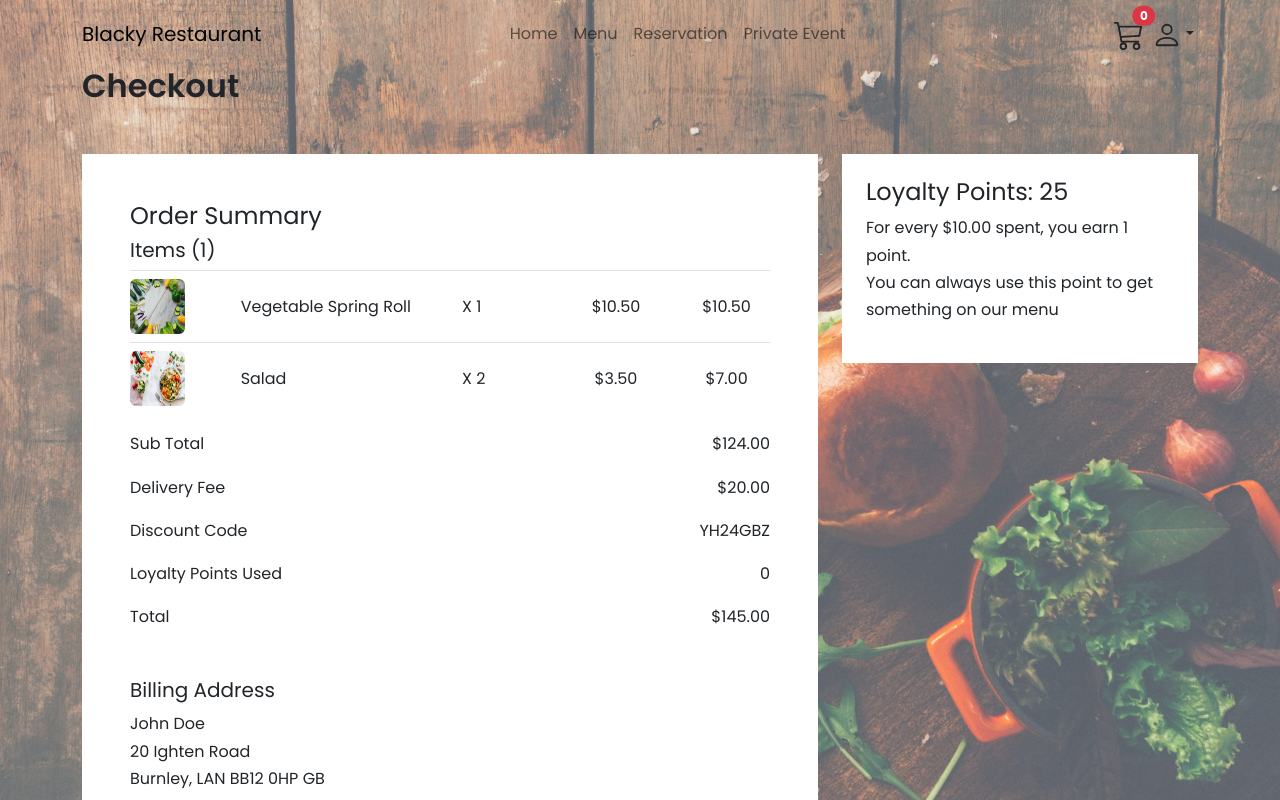
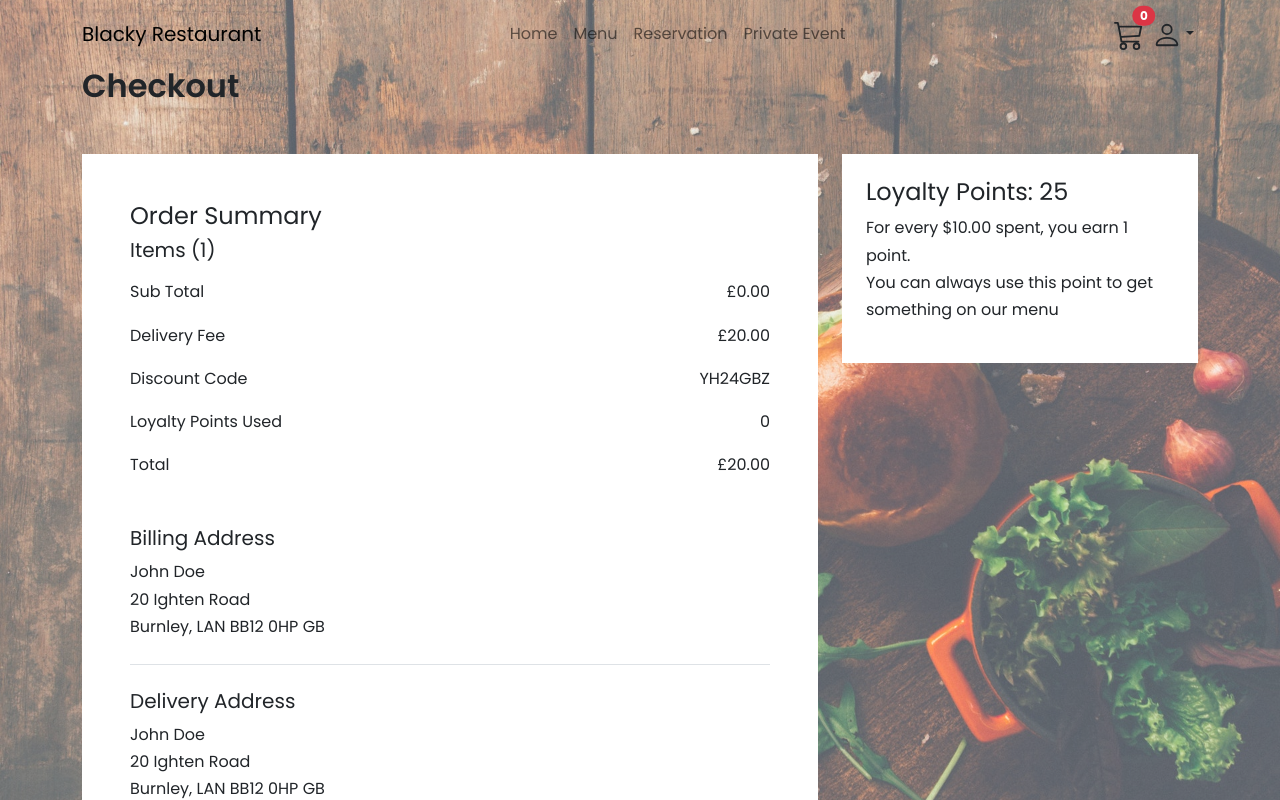
Before and after one commit to prinxtimson/project-galaxy-app, a React (Create React App) app: page /payment in a window 1280 px wide. Built offline with nearby package versions, Linux system fonts and the light colour scheme.

Commit message:
update payment page

```diff
--- a/src/pages/Payment.jsx
+++ b/src/pages/Payment.jsx
@@ -1,23 +1,12 @@
-import { useState } from "react";
+//import { useState } from "react";
+import { useSelector } from "react-redux";
 import { Link } from "react-router-dom";
 
 import Layout from "../components/Layout";
 
 const Payment = () => {
-  const [order] = useState([
-    {
-      img: "./images/veg_img.jpg",
-      name: "Vegetable Spring Roll",
-      price: 10.5,
-      qty: 1,
-    },
-    {
-      img: "./images/veg_img_2.jpg",
-      name: "Salad",
-      price: 3.5,
-      qty: 2,
-    },
-  ]);
+  const { cart } = useSelector((state) => state.cart);
+
   return (
     <Layout>
       <div className="container">
@@ -36,7 +25,7 @@ const Payment = () => {
                     <h5>Items (1)</h5>
 
                     <ul className="ps-0">
-                      {order.map((item, ind) => {
+                      {cart.map((item, ind) => {
                         return (
                           <li key={ind} className="border-top ">
                             <div className="row align-items-center py-2">
@@ -65,11 +54,20 @@ const Payment = () => {
                   <div className="mb-4">
                     <div className="d-flex justify-content-between">
                       <p className="">Sub Total</p>
-                      <p className="">$124.00</p>
+                      <p className="">
+                        £
+                        {cart
+                          .reduce((total, item) => {
+                            let subTotal = item.price * item.qty;
+
+                            return total + subTotal;
+                          }, 0)
+                          .toFixed(2)}
+                      </p>
                     </div>
                     <div className="d-flex justify-content-between">
                       <p className="">Delivery Fee</p>
-                      <p className="">$20.00</p>
+                      <p className="">£20.00</p>
                     </div>
                     <div className="d-flex justify-content-between">
                       <p className="">Discount Code</p>
@@ -81,7 +79,17 @@ const Payment = () => {
                     </div>
                     <div className="d-flex justify-content-between">
                       <p className="">Total</p>
-                      <p className="">$145.00</p>
+                      <p className="">
+                        £
+                        {(
+                          20 +
+                          cart.reduce((total, item) => {
+                            let subTotal = item.price * item.qty;
+
+                            return total + subTotal;
+                          }, 0)
+                        ).toFixed(2)}
+                      </p>
                     </div>
                     <div className="d-flex justify-content-between">
                       <div className=""></div>
```
